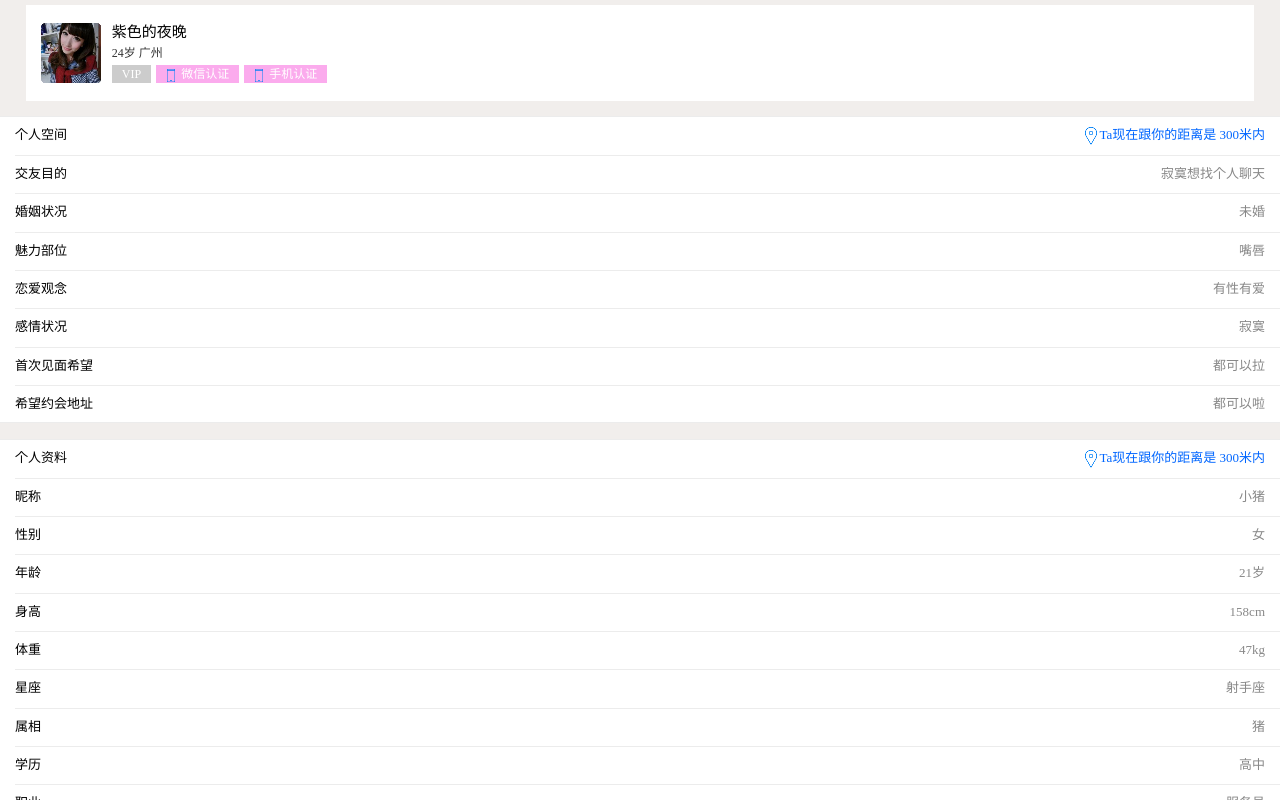
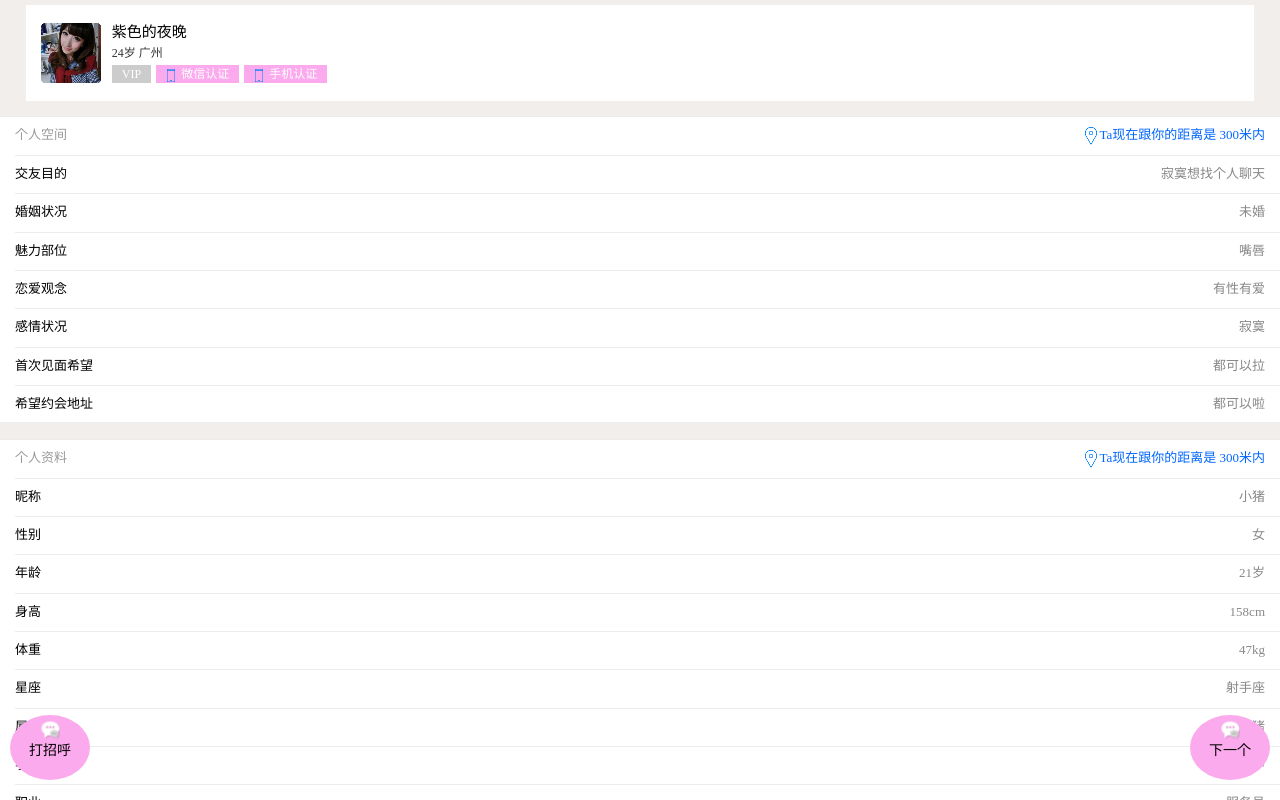
Before and after one commit to yuankuorg/quweir, a website: page public/otherhome.html in a window 1280 px wide. Drawn offline with Linux system fonts and the light colour scheme.

Commit message:
修改样式

```diff
--- a/public/otherhome.html
+++ b/public/otherhome.html
@@ -40,7 +40,7 @@
 				content: '';
 				width: 10px;
 				height: 13px;
-				background: url(../img/news/weichat_rz.png) no-repeat center center;
+				background: url(img/news/weichat_rz.png) no-repeat center center;
 				display: inline-block;
 				vertical-align: middle;
 				margin-right: 5px;
@@ -59,8 +59,36 @@
 				display: inline-block;
 				vertical-align: middle;
 			}
-			..weui_cells_access:nth-child(1)>.weui_cell>.weui_cell_ft:after{
+			.o_box>.weui_cell:nth-child(1)>.weui_cell_bd{
+				color: #999!important;
+			}
+			.weui_cells_access>.weui_cell:nth-child(1)>.weui_cell_ft:after{
 				display: none!important;
+			}
+			.want_chat,.next_chat{
+				width: 80px;
+				height: 65px;
+				text-align: center;
+				border-radius: 50%;
+				background-color: #fbabed;
+				position: fixed;
+				bottom: 20px;
+			}
+			.want_chat{
+				left: 10px;
+			}
+			.next_chat{
+				right: 10px;
+			}
+			.want_chat::before,.next_chat::before{
+				content: '';
+				width: 20px;
+				height: 20px;
+				margin: 0 auto;
+				background: url(img/news/chat.png) no-repeat center center;
+				text-align: center;
+				display: block;
+				margin-top: 5px;
 			}
 		</style>
 	</head>
@@ -257,6 +285,8 @@
 					<div class="weui_cell_ft">5000~10000</div>
 				</div>
 			</div>
+			<div class="want_chat">打招呼</div>
+			<div class="next_chat">下一个</div>
 		</div>
 	</body>
 </html>
```
